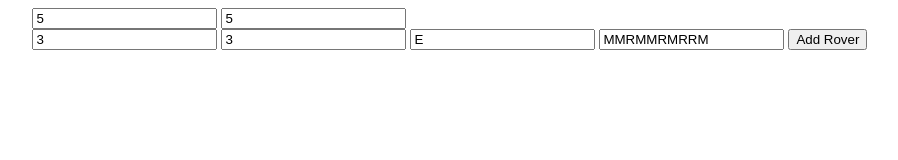
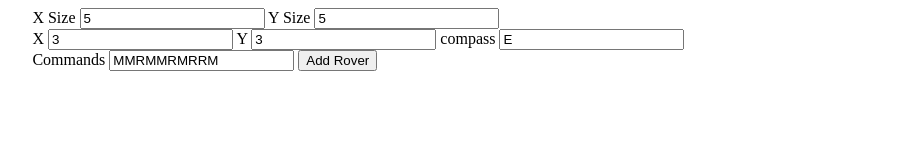
Before and after one commit to koganas/mars-explorer, a website: page src/index.html in a window 1280 px wide. Shown: the whole page, without its empty margins (102-1000 px from the left). Drawn offline with nearby package versions, Linux system fonts and the light colour scheme; files that its build step writes are made by us from their sources; files whose address does not match are found by name.

Commit message:
introduce input labels

```diff
--- a/src/index.html
+++ b/src/index.html
@@ -20,16 +20,28 @@
         <![endif]-->
 
         <div class="container">
-            <input type="number" name="xSize" value="5" />
-            <input type="number" name="ySize" value="5" />
-            <br/>
-
-            <input type="number" name="xPos" value="3" />
-            <input type="number" name="yPos" value="3" />
-            <input type="text" name="compass" value="E" />
-
-            <input type="text" name="command" value="MMRMMRMRRM" />
-            <button type="submit" id="btnAdd">Add Rover</button>
+            <div>
+                <label>
+                    X Size
+                    <input type="number" name="xSize" value="5" />
+                </label>
+                <label>
+                    Y Size
+                    <input type="number" name="ySize" value="5" />
+                </label>
+            </div>
+            <div>
+                <label>X <input type="number" name="xPos" value="3" /></label>
+                <label>Y <input type="number" name="yPos" value="3" /></label>
+                <label>compass <input type="text" name="compass" value="E" /></label>
+            </div>
+            <div>
+                <label>
+                    Commands
+                    <input type="text" name="command" value="MMRMMRMRRM" />
+                </label>
+                <button type="submit" id="btnAdd">Add Rover</button>
+            </div>
 
             <table class="map"></table>
 
```
Also changed, not shown: build/index.html.
